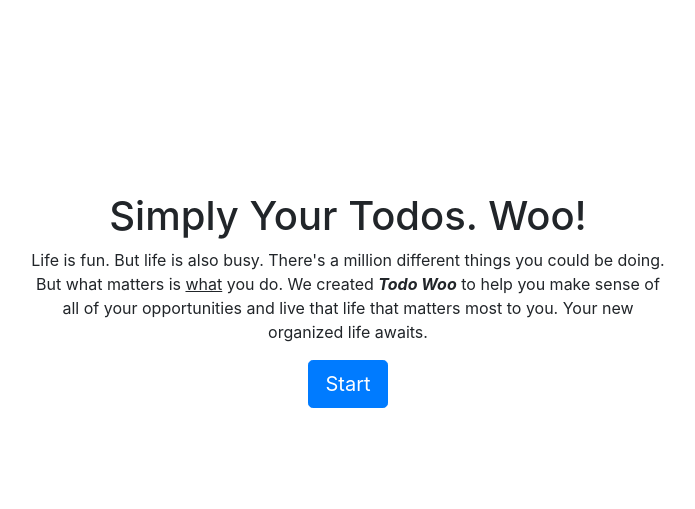
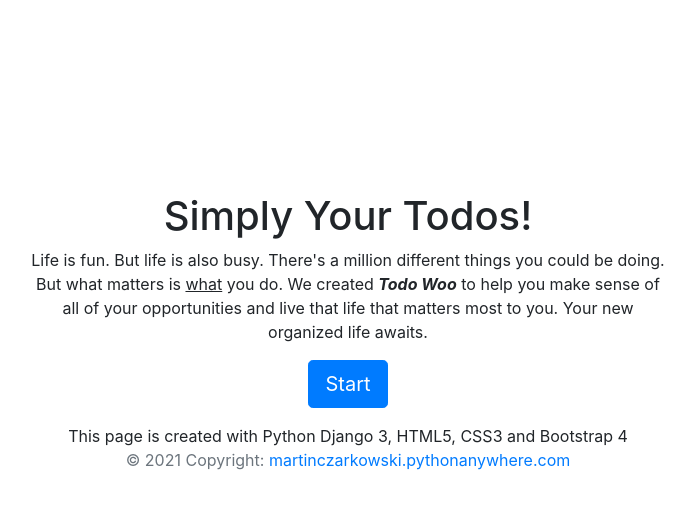
Before and after one commit to martinczarkowski/django3-personal-portfolio, a Django app: page /todolist in a window 1280 px wide. Shown: the part 56-565 px from the top of the page, without its empty margins (292-987 px from the left). Run offline with Django 3.2, Linux system fonts and the light colour scheme; some libraries are stand-ins or nearby versions.

Commit message:
sintax update

```diff
--- a/todo/templates/todo/base.html
+++ b/todo/templates/todo/base.html
@@ -72,6 +72,16 @@
 <script src="https://cdn.jsdelivr.net/npm/popper.js@1.16.0/dist/umd/popper.min.js" integrity="sha384-Q6E9RHvbIyZFJoft+2mJbHaEWldlvI9IOYy5n3zV9zzTtmI3UksdQRVvoxMfooAo" crossorigin="anonymous"></script>
 <script src="https://stackpath.bootstrapcdn.com/bootstrap/4.4.1/js/bootstrap.min.js" integrity="sha384-wfSDF2E50Y2D1uUdj0O3uMBJnjuUD4Ih7YwaYd1iqfktj0Uod8GCExl3Og8ifwB6" crossorigin="anonymous"></script>
 
+</body>
 
-</body>
+
+<footer class="footer mt-auto py-3 text-center">
+  <div class="container">
+     <p class="mb-0">This page is created with Python Django 3, HTML5, CSS3 and Bootstrap 4</p>
+    <span class="text-muted">© 2021 Copyright:<a href="https://martinczarkowski.pythonanywhere.com"> martinczarkowski.pythonanywhere.com</a></span>
+  </div>
+</footer>
+<script src="https://code.jquery.com/jquery-3.5.1.slim.min.js" integrity="sha384-DfXdz2htPH0lsSSs5nCTpuj/zy4C+OGpamoFVy38MVBnE+IbbVYUew+OrCXaRkfj" crossorigin="anonymous"></script>
+      <script>window.jQuery || document.write('<script src="../assets/js/vendor/jquery.slim.min.js"><\/script>')</script><script src="../assets/dist/js/bootstrap.bundle.js"></script></body>
+
 </html>
--- a/todo/templates/todo/home.html
+++ b/todo/templates/todo/home.html
@@ -10,7 +10,7 @@
 <div class="row justify-content-center mt-5">
         <div class="col-md-7 text-center">
 
-                 <h1>Simply Your Todos. Woo!</h1>
+                 <h1>Simply Your Todos!</h1>
             <p>Life is fun. But life is also busy. There's a million different things you could be doing. But what matters is <u>what</u> you do. We created <b><i>Todo Woo</i></b> to help you make sense of all of your opportunities and live that life that matters most to you. Your new organized life awaits.</p>
         <a role="button" class="btn btn-primary btn-lg" href="{% url 'signupuser' %}">Start</a>
         </div>
```
